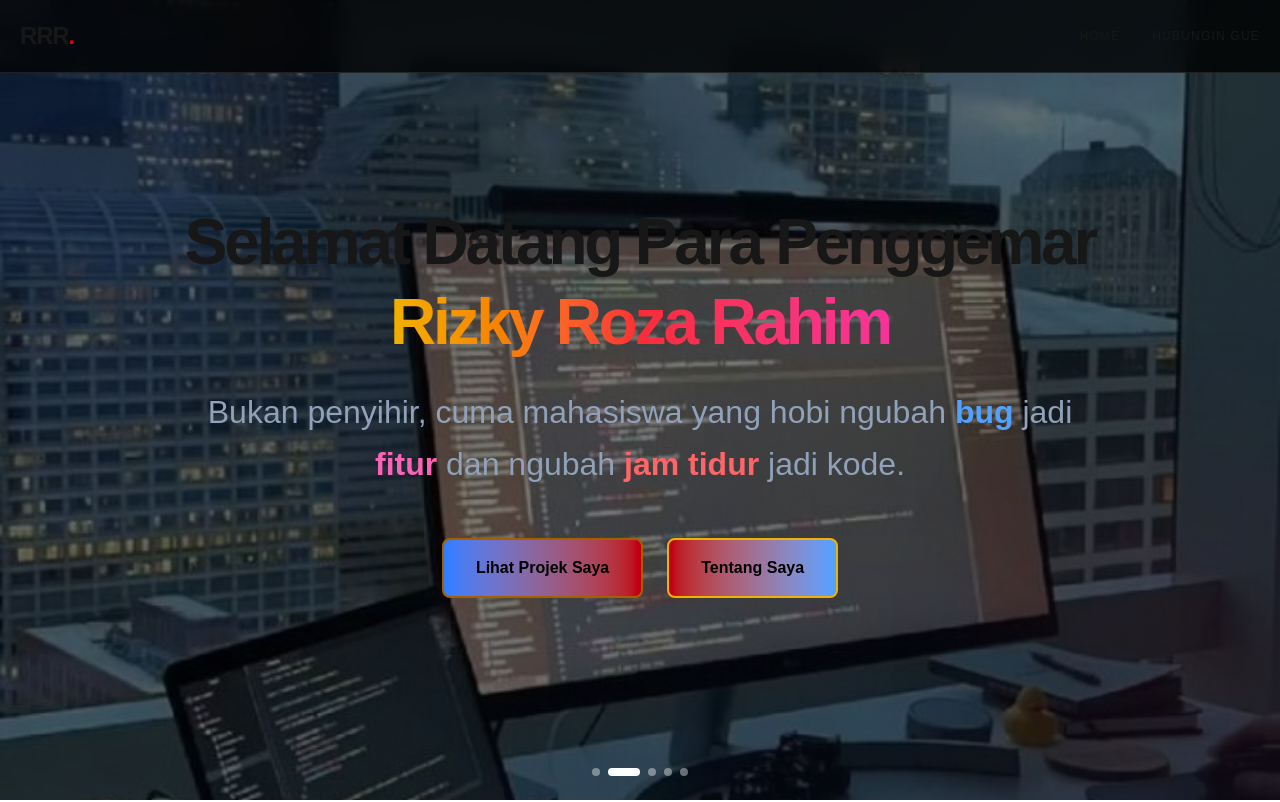
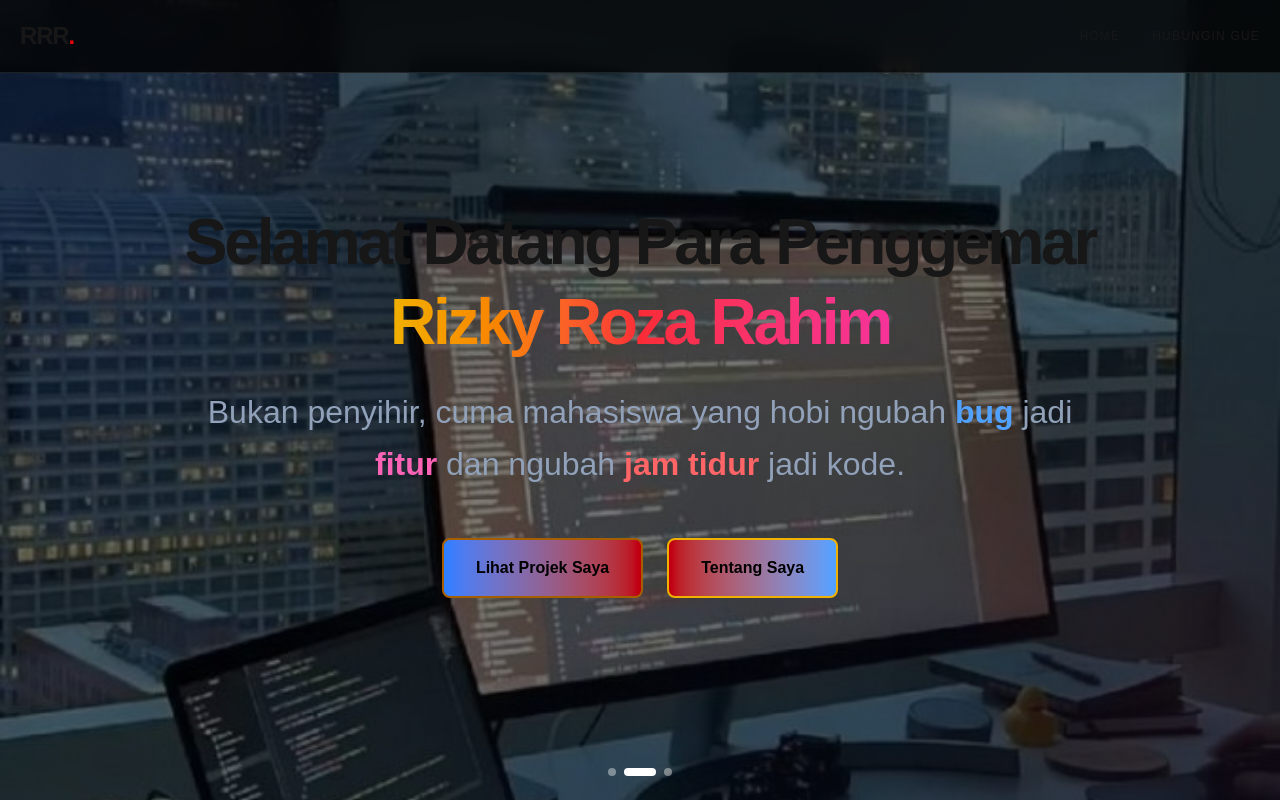
Before and after one commit to RizkyRR27/PORTOIKI, a Next.js app: page / in a window 1280 px wide. Shown: the top 802 px of the page. Built offline with nearby package versions, Linux system fonts and the light colour scheme.

Commit message:
penyesuaian

```diff
--- a/components/HeroBackground.tsx
+++ b/components/HeroBackground.tsx
@@ -11,8 +11,6 @@ export default function HeroBackground() {
     '/images/BG/2.jpg',
     '/images/BG/3.jpg',
     '/images/BG/4.jpg',
-    '/images/BG/5.jpg',
-    '/images/BG/6.jpg',
 
   ];
 
```
